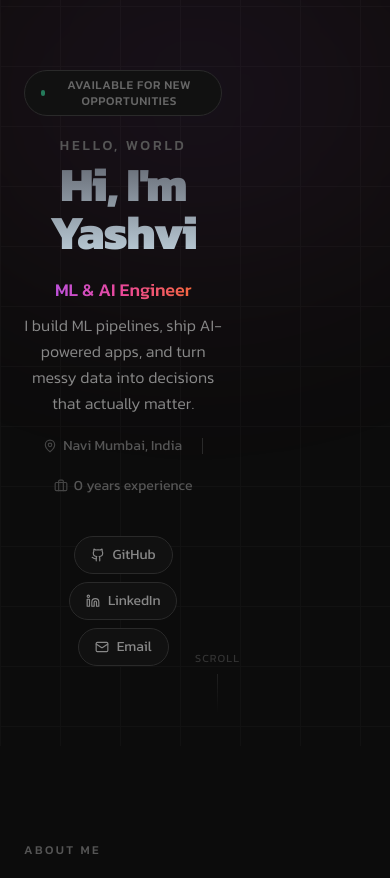
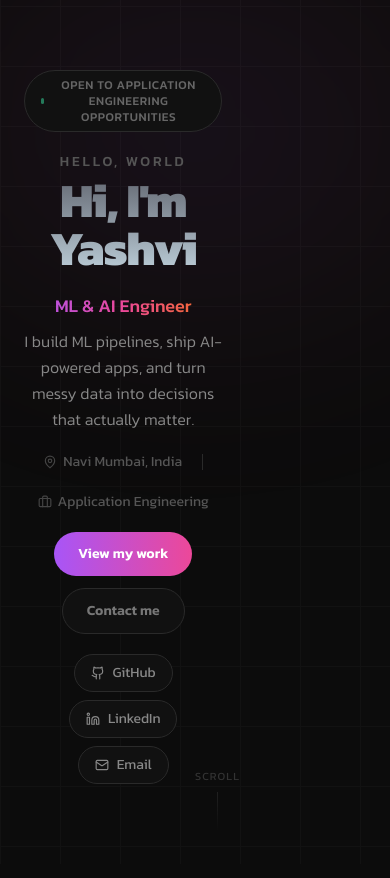
Before and after one commit to yashvipoojari/portfolio, a React (Vite) app: page / in a window 390 px wide. Shown: the part 234-1112 px from the top of the page. Built offline with nearby package versions, Linux system fonts and the light colour scheme; grey boxes are pictures that could not be loaded.

Commit message:
Refactor video playback and audio handling

```diff
--- a/src/components/HeroSection.tsx
+++ b/src/components/HeroSection.tsx
@@ -9,12 +9,17 @@ const fadeUp = {
   show: (delay = 0) => ({
     opacity: 1,
     y: 0,
-    transition: { duration: 0.65, delay, ease: [0.22, 1, 0.36, 1] },
+    transition: {
+      duration: 0.65,
+      delay,
+      ease: [0.22, 1, 0.36, 1]
+    }
   }),
 };
 
 export default function HeroSection() {
   const { profile } = usePortfolio();
+
   const videoRef = useRef<HTMLVideoElement>(null);
   const mobileVideoRef = useRef<HTMLVideoElement>(null);
 
@@ -22,88 +27,425 @@ export default function HeroSection() {
     const desktopVideo = videoRef.current;
     const mobileVideo = mobileVideoRef.current;
 
-    desktopVideo?.play().catch(() => {});
-    mobileVideo?.play().catch(() => {});
+    /*
+     * Both videos start muted so the browser allows autoplay.
+     * Only the video that is actually visible will be unmuted
+     * after the user interacts with the page.
+     */
+
+    if (desktopVideo) {
+      desktopVideo.muted = true;
+      desktopVideo.volume = 1;
+
+      desktopVideo.play().catch(() => {});
+    }
+
+    if (mobileVideo) {
+      mobileVideo.muted = true;
+      mobileVideo.volume = 1;
+
+      mobileVideo.play().catch(() => {});
+    }
 
     const enableAudio = () => {
       const isMobile = window.innerWidth < 768;
-      const activeVideo = isMobile ? mobileVideoRef.current : videoRef.current;
-      const inactiveVideo = isMobile ? videoRef.current : mobileVideoRef.current;
+
+      // Only enable audio on the currently visible video.
+      const activeVideo = isMobile
+        ? mobileVideoRef.current
+        : videoRef.current;
+
+      if (!activeVideo) return;
+
+      activeVideo.muted = false;
+      activeVideo.volume = 1;
+
+      activeVideo.play().catch(() => {});
+
+      // Make absolutely sure the hidden video stays silent.
+      const inactiveVideo = isMobile
+        ? videoRef.current
+        : mobileVideoRef.current;
 
       if (inactiveVideo) {
         inactiveVideo.muted = true;
         inactiveVideo.volume = 0;
       }
-      if (!activeVideo) return;
-
-      activeVideo.muted = false;
-      activeVideo.volume = 1;
-      activeVideo.play().catch(() => {});
 
       document.removeEventListener('click', enableAudio);
       document.removeEventListener('touchstart', enableAudio);
       document.removeEventListener('keydown', enableAudio);
-      document.removeEventListener('pointerdown', enableAudio);
     };
 
-    document.addEventListener('click', enableAudio, { once: true });
-    document.addEventListener('touchstart', enableAudio, { once: true });
-    document.addEventListener('keydown', enableAudio, { once: true });
-    document.addEventListener('pointerdown', enableAudio, { once: true });
+    document.addEventListener('click', enableAudio, {
+      once: true
+    });
+
+    document.addEventListener('touchstart', enableAudio, {
+      once: true
+    });
+
+    document.addEventListener('keydown', enableAudio, {
+      once: true
+    });
+
+    /*
+     * Original avatar animation.
+     */
+    if (desktopVideo) {
+      const animation = desktopVideo.animate(
+        [
+          { transform: 'scale(1)' },
+          { transform: 'scale(1.02)' },
+          { transform: 'scale(1)' }
+        ],
+        {
+          duration: 7000,
+          iterations: Infinity,
+          easing: 'ease-in-out'
+        }
+      );
+
+      return () => {
+        animation.cancel();
+
+        document.removeEventListener(
+          'click',
+          enableAudio
+        );
+
+        document.removeEventListener(
+          'touchstart',
+          enableAudio
+        );
+
+        document.removeEventListener(
+          'keydown',
+          enableAudio
+        );
+      };
+    }
 
     return () => {
-      document.removeEventListener('click', enableAudio);
-      document.removeEventListener('touchstart', enableAudio);
-      document.removeEventListener('keydown', enableAudio);
-      document.removeEventListener('pointerdown', enableAudio);
+      document.removeEventListener(
+        'click',
+        enableAudio
+      );
+
+      document.removeEventListener(
+        'touchstart',
+        enableAudio
+      );
+
+      document.removeEventListener(
+        'keydown',
+        enableAudio
+      );
     };
   }, []);
 
   return (
-    <section id="home" className="relative min-h-screen flex flex-col justify-center pt-[72px] pb-20 px-6 overflow-hidden">
-      <div className="absolute top-1/3 left-1/2 -translate-x-1/2 -translate-y-1/2 w-[800px] h-[600px] rounded-full pointer-events-none" style={{ background: 'radial-gradient(ellipse at center, rgba(168,85,247,0.08) 0%, rgba(236,72,153,0.04) 40%, transparent 70%)', filter: 'blur(80px)' }} aria-hidden="true" />
-      <div className="absolute inset-0 pointer-events-none opacity-[0.025]" style={{ backgroundImage: 'linear-gradient(#fff 1px, transparent 1px), linear-gradient(90deg, #fff 1px, transparent 1px)', backgroundSize: '60px 60px' }} aria-hidden="true" />
+    <section
+      id="home"
+      className="relative min-h-screen flex flex-col justify-center pt-[72px] pb-20 px-6 overflow-hidden"
+    >
+      {/* Background glow */}
+      <div
+        className="absolute top-1/3 left-1/2 -translate-x-1/2 -translate-y-1/2 w-[800px] h-[600px] rounded-full pointer-events-none"
+        style={{
+          background:
+            'radial-gradient(ellipse at center, rgba(168,85,247,0.08) 0%, rgba(236,72,153,0.04) 40%, transparent 70%)',
+          filter: 'blur(80px)'
+        }}
+        aria-hidden="true"
+      />
 
-      <motion.div initial={{ opacity: 0 }} animate={{ opacity: 1 }} transition={{ duration: 1.2, delay: 0.15 }} className="hidden md:block absolute top-0 bottom-0 pointer-events-none" style={{ width: '42%', right: '0%', zIndex: 1, overflow: 'hidden' }} aria-hidden="true">
-        <div className="absolute inset-0 z-10" style={{ background: 'linear-gradient(to right, #0C0C0C 0%, #0C0C0C 0%, transparent 50%)' }} />
-        <div className="absolute inset-0 z-10" style={{ background: 'linear-gradient(to bottom, #0C0C0C 0%, transparent 12%)' }} />
-        <div className="absolute inset-0 z-10" style={{ background: 'linear-gradient(to top, #0C0C0C 0%, #0C0C0C 0%, transparent 10%)' }} />
-        <div className="absolute inset-0 z-10" style={{ background: 'linear-gradient(to left, #0C0C0C 0%, #0C0C0C 0%, transparent 40%)' }} />
-        <video ref={videoRef} src="/avatar.mp4" autoPlay loop muted playsInline preload="auto" className="w-full h-full object-cover" style={{ objectPosition: 'center', objectFit: 'contain', opacity: 0.9 }} />
+      {/* Grid background */}
+      <div
+        className="absolute inset-0 pointer-events-none opacity-[0.025]"
+        style={{
+          backgroundImage:
+            'linear-gradient(#fff 1px, transparent 1px), linear-gradient(90deg, #fff 1px, transparent 1px)',
+          backgroundSize: '60px 60px'
+        }}
+        aria-hidden="true"
+      />
+
+      {/* =====================================================
+          DESKTOP VIDEO
+          ===================================================== */}
+      <motion.div
+        initial={{ opacity: 0 }}
+        animate={{ opacity: 1 }}
+        transition={{
+          duration: 1.2,
+          delay: 0.15
+        }}
+        className="hidden md:block absolute top-0 bottom-0"
+        style={{
+          width: '42%',
+          right: '0%',
+          zIndex: 1,
+          overflow: 'hidden'
+        }}
+      >
+        {/* Left fade */}
+        <div
+          className="absolute inset-0 z-10"
+          style={{
+            background:
+              'linear-gradient(to right, #0C0C0C 0%, transparent 50%)'
+          }}
+        />
+
+        {/* Top fade */}
+        <div
+          className="absolute inset-0 z-10"
+          style={{
+            background:
+              'linear-gradient(to bottom, #0C0C0C 0%, transparent 12%)'
+          }}
+        />
+
+        {/* Bottom fade */}
+        <div
+          className="absolute inset-0 z-10"
+          style={{
+            background:
+              'linear-gradient(to top, #0C0C0C 0%, transparent 10%)'
+          }}
+        />
+
+        {/* Right fade */}
+        <div
+          className="absolute inset-0 z-10"
+          style={{
+            background:
+              'linear-gradient(to left, #0C0C0C 0%, transparent 40%)'
+          }}
+        />
+
+        <video
+          ref={videoRef}
+          src="/avatar.mp4"
+          autoPlay
+          loop
+          muted
+          playsInline
+          preload="auto"
+          className="w-full h-full object-contain"
+          style={{
+            objectPosition: 'center',
+            opacity: 0.9
+          }}
+        />
       </motion.div>
 
-      <motion.div initial={{ opacity: 0 }} animate={{ opacity: 1 }} transition={{ duration: 1, delay: 0.2 }} className="md:hidden flex justify-center mb-6 pointer-events-none" aria-hidden="true">
-        <div className="w-52 h-52" style={{ WebkitMaskImage: 'radial-gradient(ellipse 90% 90% at 50% 50%, black 55%, transparent 100%)', maskImage: 'radial-gradient(ellipse 90% 90% at 50% 50%, black 55%, transparent 100%)' }}>
-          <video ref={mobileVideoRef} src="/avatar.mp4" autoPlay loop muted playsInline preload="auto" className="w-full h-full object-cover" style={{ objectPosition: 'top center' }} />
+      {/* =====================================================
+          MOBILE VIDEO
+          ===================================================== */}
+      <motion.div
+        initial={{ opacity: 0 }}
+        animate={{ opacity: 1 }}
+        transition={{
+          duration: 1,
+          delay: 0.2
+        }}
+        className="md:hidden flex justify-center mb-6"
+      >
+        <div
+          className="w-52 h-52"
+          style={{
+            WebkitMaskImage:
+              'radial-gradient(ellipse 90% 90% at 50% 50%, black 55%, transparent 100%)',
+            maskImage:
+              'radial-gradient(ellipse 90% 90% at 50% 50%, black 55%, transparent 100%)'
+          }}
+        >
+          <video
+            ref={mobileVideoRef}
+            src="/avatar.mp4"
+            autoPlay
+            loop
+            muted
+            playsInline
+            preload="auto"
+            className="w-full h-full object-cover"
+          />
         </div>
       </motion.div>
 
-      <div className="relative w-full max-w-5xl mx-auto" style={{ zIndex: 10 }}>
-        <div className="flex flex-col items-center md:items-start gap-5 text-center md:text-left" style={{ maxWidth: '58%' }}>
-          <style>{`@media (max-width: 767px) { .hero-text-col { max-width: 100% !important; align-items: center !important; text-align: center !important; } }`}</style>
-          <motion.div variants={fadeUp} initial="hidden" animate="show" custom={0} className="hero-text-col">
-            <span className="inline-flex items-center gap-2 px-4 py-1.5 rounded-full border border-[#2A2A2A] bg-[#111] text-xs font-kanit font-medium text-[#666] tracking-wider uppercase"><span className="w-1.5 h-1.5 rounded-full bg-emerald-400 animate-pulse" />Available for new opportunities</span>
+      {/* =====================================================
+          HERO CONTENT
+          ===================================================== */}
+      <div
+        className="relative w-full max-w-5xl mx-auto"
+        style={{
+          zIndex: 10
+        }}
+      >
+        <div
+          className="flex flex-col items-center md:items-start gap-5 text-center md:text-left"
+          style={{
+            maxWidth: '58%'
+          }}
+        >
+          <style>{`
+            @media (max-width: 767px) {
+              .hero-text-col {
+                max-width: 100% !important;
+                align-items: center !important;
+                text-align: center !important;
+              }
+            }
+          `}</style>
+
+          {/* Availability badge */}
+          <motion.div
+            variants={fadeUp}
+            initial="hidden"
+            animate="show"
+            custom={0}
+            className="hero-text-col"
+          >
+            <span className="inline-flex items-center gap-2 px-4 py-1.5 rounded-full border border-[#2A2A2A] bg-[#111] text-xs font-kanit font-medium text-[#666] tracking-wider uppercase">
+              <span className="w-1.5 h-1.5 rounded-full bg-emerald-400 animate-pulse" />
+
+              Open to Application Engineering opportunities
+            </span>
           </motion.div>
-          <motion.div variants={fadeUp} initial="hidden" animate="show" custom={0.2} className="space-y-1 w-full">
-            <p className="text-sm font-kanit font-medium text-[#555] tracking-[0.2em] uppercase">Hello, world</p>
-            <h1 className="hero-heading font-kanit font-extrabold leading-none tracking-tight" style={{ fontSize: 'clamp(3rem, 8vw, 7.5rem)' }}>Hi, I'm {profile.shortName}</h1>
+
+          {/* Name */}
+          <motion.div
+            variants={fadeUp}
+            initial="hidden"
+            animate="show"
+            custom={0.2}
+            className="space-y-1 w-full"
+          >
+            <p className="text-sm font-kanit font-medium text-[#555] tracking-[0.2em] uppercase">
+              Hello, world
+            </p>
+
+            <h1
+              className="hero-heading font-kanit font-extrabold leading-none tracking-tight"
+              style={{
+                fontSize: 'clamp(3rem, 8vw, 7.5rem)'
+              }}
+            >
+              Hi, I'm {profile.shortName}
+            </h1>
           </motion.div>
-          <motion.div variants={fadeUp} initial="hidden" animate="show" custom={0.3} className="space-y-2">
-            <p className="text-lg md:text-xl font-kanit font-medium text-gradient">{profile.role}</p>
-            <p className="text-base md:text-lg text-[#888] font-kanit font-light leading-relaxed max-w-md">{profile.tagline}</p>
+
+          {/* Role */}
+          <motion.div
+            variants={fadeUp}
+            initial="hidden"
+            animate="show"
+            custom={0.3}
+            className="space-y-2"
+          >
+            <p className="text-lg md:text-xl font-kanit font-medium text-gradient">
+              {profile.role}
+            </p>
+
+            <p className="text-base md:text-lg text-[#888] font-kanit font-light leading-relaxed max-w-md">
+              {profile.tagline}
+            </p>
           </motion.div>
-          <motion.div variants={fadeUp} initial="hidden" animate="show" custom={0.4} className="flex items-center gap-5 text-sm text-[#555] flex-wrap justify-center md:justify-start">
-            <span className="flex items-center gap-1.5"><MapPin size={14} className="text-[#444]" />{profile.location}</span>
+
+          {/* Location + Role */}
+          <motion.div
+            variants={fadeUp}
+            initial="hidden"
+            animate="show"
+            custom={0.4}
+            className="flex items-center gap-5 text-sm text-[#555] flex-wrap justify-center md:justify-start"
+          >
+            <span className="flex items-center gap-1.5">
+              <MapPin
+                size={14}
+                className="text-[#444]"
+              />
+
+              {profile.location}
+            </span>
+
             <span className="w-px h-4 bg-[#2A2A2A]" />
-            <span className="flex items-center gap-1.5"><Briefcase size={14} className="text-[#444]" />{profile.yearsOfExperience} years experience</span>
+
+            <span className="flex items-center gap-1.5">
+              <Briefcase
+                size={14}
+                className="text-[#444]"
+              />
+
+              {profile.headlineMeta ??
+                'Application Engineering'}
+            </span>
           </motion.div>
-          <motion.div variants={fadeUp} initial="hidden" animate="show" custom={0.5} className="flex items-center gap-3 flex-wrap justify-center md:justify-start"></motion.div>
-          <motion.div variants={fadeUp} initial="hidden" animate="show" custom={0.6} className="flex justify-center md:justify-start"><SocialLinks social={profile.social} variant="pill" /></motion.div>
+
+          {/* Buttons */}
+          <motion.div
+            variants={fadeUp}
+            initial="hidden"
+            animate="show"
+            custom={0.5}
+            className="flex items-center gap-3 flex-wrap justify-center md:justify-start"
+          >
+            <a
+              href="#projects"
+              className="px-6 py-3 rounded-full font-kanit font-semibold text-sm text-white btn-gradient"
+            >
+              View my work
+            </a>
+
+            <a
+              href={`mailto:${profile.social.email}`}
+              className="px-6 py-3 rounded-full font-kanit font-semibold text-sm text-[#777] border border-[#2A2A2A] hover:border-[#444] hover:text-white transition-all bg-[#111]"
+            >
+              Contact me
+            </a>
+          </motion.div>
+
+          {/* Social links */}
+          <motion.div
+            variants={fadeUp}
+            initial="hidden"
+            animate="show"
+            custom={0.6}
+            className="flex justify-center md:justify-start"
+          >
+            <SocialLinks
+              social={profile.social}
+              variant="pill"
+            />
+          </motion.div>
         </div>
       </div>
 
-      <motion.div initial={{ opacity: 0, y: 10 }} animate={{ opacity: 1, y: 0 }} transition={{ delay: 1.2, duration: 0.6 }} className="absolute bottom-8 left-1/2 -translate-x-1/2 flex flex-col items-center gap-2 text-[#333]" style={{ zIndex: 10 }}>
-        <span className="text-[11px] font-kanit tracking-widest uppercase">Scroll</span>
+      {/* Scroll indicator */}
+      <motion.div
+        initial={{
+          opacity: 0,
+          y: 10
+        }}
+        animate={{
+          opacity: 1,
+          y: 0
+        }}
+        transition={{
+          delay: 1.2,
+          duration: 0.6
+        }}
+        className="absolute bottom-8 left-1/2 -translate-x-1/2 flex flex-col items-center gap-2 text-[#333]"
+        style={{
+          zIndex: 10
+        }}
+      >
+        <span className="text-[11px] font-kanit tracking-widest uppercase">
+          Scroll
+        </span>
+
         <div className="w-px h-10 bg-gradient-to-b from-[#333] to-transparent animate-pulse" />
       </motion.div>
     </section>
```
